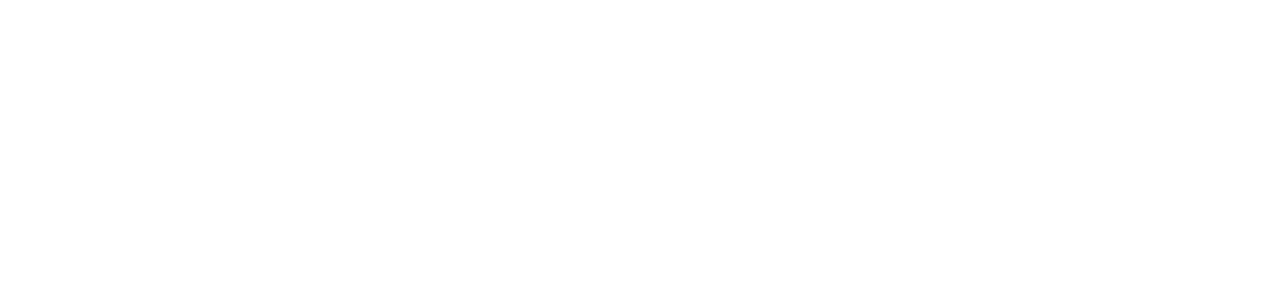
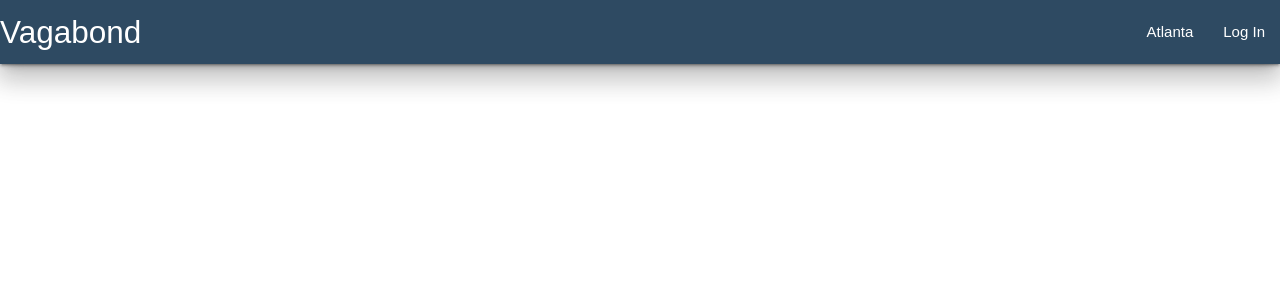
Before and after one commit to yungwifi/vagabond, a React (Create React App) app in the folder client/: page /cities in a window 1280 px wide. Shown: the top 300 px of the page. Built offline with nearby package versions, Linux system fonts and the light colour scheme.

Commit message:
updating project

```diff
--- a/client/public/index.html
+++ b/client/public/index.html
@@ -2,6 +2,7 @@
 <html lang="en">
 
 <head>
+
     <!-- Compiled and minified CSS -->
     <link rel="stylesheet" href="https://cdnjs.cloudflare.com/ajax/libs/materialize/1.0.0-beta/css/materialize.min.css">
 
--- a/client/src/App.js
+++ b/client/src/App.js
@@ -1,6 +1,7 @@
 import React, { Component } from 'react';
 import { BrowserRouter as Router, Route, Switch } from 'react-router-dom'
 import HomePage from './components/HomePage'
+import NavBar from './components/NavBar'
 
 
 class App extends Component {
@@ -9,7 +10,9 @@
       <Router>
         <div>
           <Switch>
+          <NavBar>
             <Route exact path="/" component={HomePage} />
+            </NavBar>
           </Switch>
         </div>
       </Router>
--- a/client/src/components/HomePage.js
+++ b/client/src/components/HomePage.js
@@ -1,37 +1,18 @@
-import React, { Component } from 'react';
-import { BrowserRouter as Router, Route, Switch } from 'react-router-dom'
+import React, { Component } from 'react'
+import { Link } from 'react-router-dom'
 import styled from 'styled-components'
+import photos from '../../src/photos/Atlanta.jpg'
 
-const Splash = styled.div`
-display: flex;
-
-
-img{
-    width: 100vw;
-
-}
-nav{
- background-color: #2E4A62;
-}
-`
 
 class HomePage extends Component {
     render() {
         return (
-           <Splash>
             <div>
-            <nav>
-    <div class="nav-wrapper z-depth-4">
-      <a href="#" class="brand-logo">Vagabond</a>
-      <ul id="nav-mobile" class="right hide-on-med-and-down">
-        <li><a href="#">Atlanta</a></li>
-        <li><a href="#">Log In</a></li>
-      </ul>
-    </div>
-  </nav>
-  <img src='photo2.jpg' alt="atlanta" />
-            </div>
-         </Splash>
+
+
+
+
+         </div>
 
         )
     }
--- /dev/null
+++ b/client/src/components/NavBar.js
@@ -0,0 +1,29 @@
+import React, {Component} from 'react'
+import styled from 'styled-components'
+
+const nav = {
+    backgroundColor: '#2E4A62'
+};
+
+class NavBar extends Component{
+    render() {
+        return (
+
+
+<nav style={nav}>
+<div className="nav-wrapper z-depth-4">
+  <a href="/" className="brand-logo">Vagabond</a>
+  <ul id="nav-mobile" className="right hide-on-med-and-down">
+    <li><a href="/cities">Atlanta</a></li>
+    <li><a href="/profile">Log In</a></li>
+  </ul>
+
+</div>
+</nav>
+
+
+         ) }
+
+}
+
+export default NavBar
```
Also changed, not shown: client/src/photos/Atlanta.jpg (renamed from client/src/components/Atlanta.jpg), client/src/photos/photo2.jpg (renamed from client/src/components/photo2.jpg).
